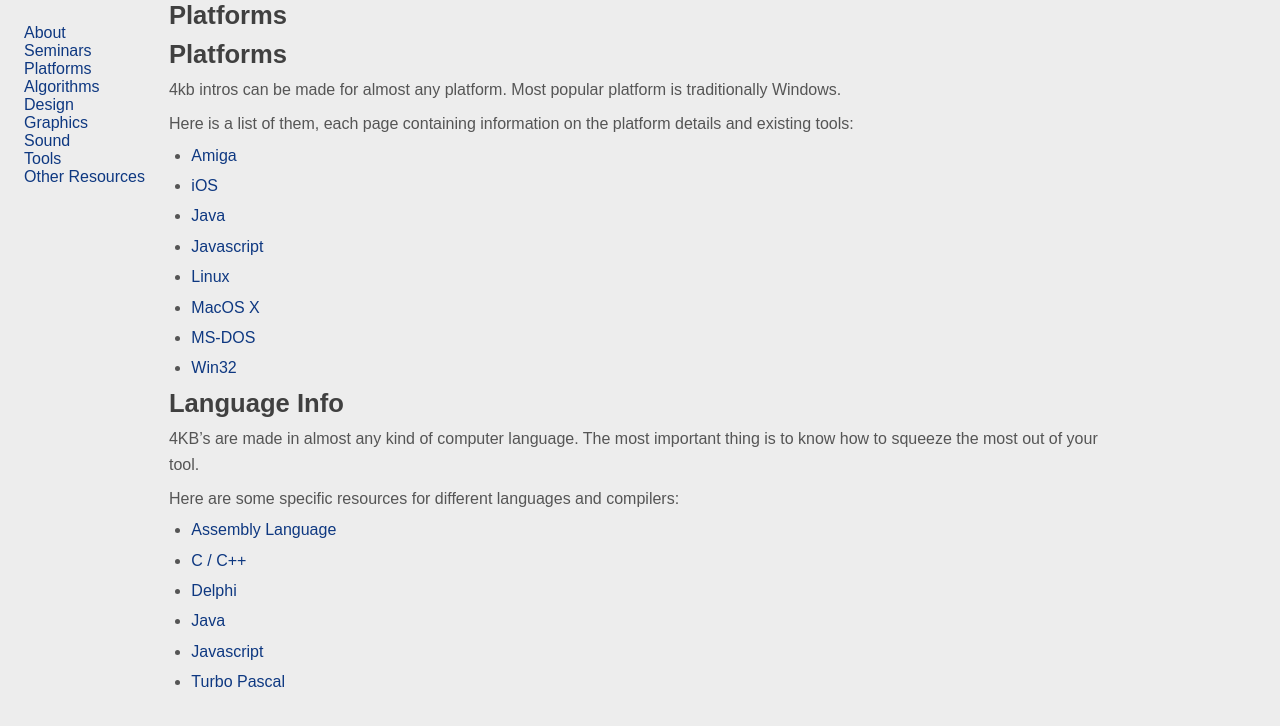
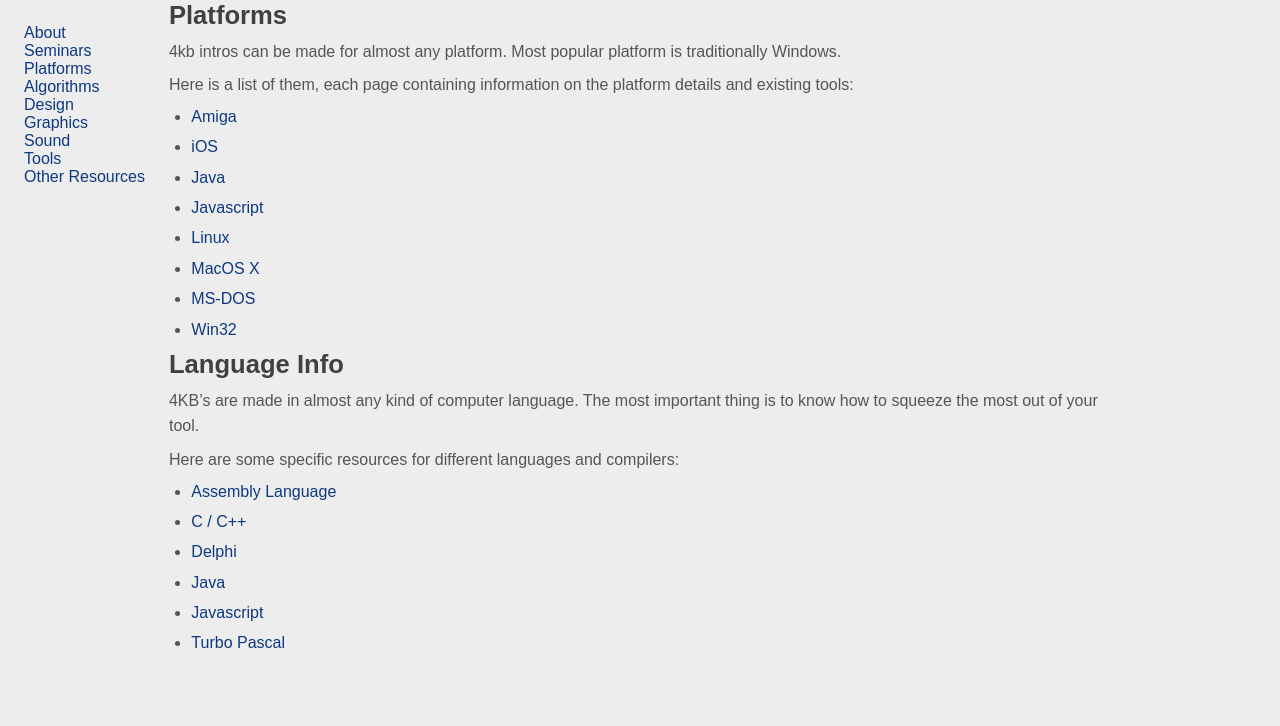
Before and after one commit to in4k/in4k.github.io, a Jekyll site: the page built from wiki/platforms.markdown, in a window 1280 px wide. Shown: the top 726 px of the page. Built offline with Jekyll 4.4.1, drawn with Linux system fonts in a browser that asks for light colours; some web fonts are replaced.

Commit message:
Update platforms.markdown

```diff
--- a/wiki/platforms.markdown
+++ b/wiki/platforms.markdown
@@ -2,8 +2,6 @@
 title: "Platforms"
 layout: "wiki-page"
 ---
-
-# Platforms
 
 4kb intros can be made for almost any platform. Most popular platform is traditionally Windows.
 
```
